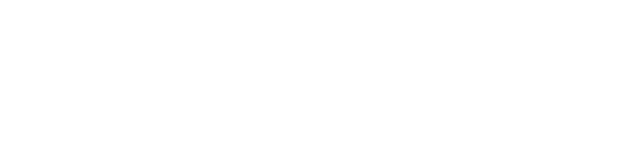
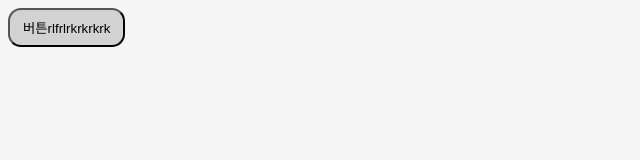
Before and after one commit to oloklkl/popmart, a plain HTML site: page page/popStory.html in a window 1280 px wide. Shown: the whole page, without its empty margins (0-640 px from the left). Drawn offline with Linux system fonts and the light colour scheme.

Commit message:
button 기본 속성 test

```diff
--- a/page/popStory.html
+++ b/page/popStory.html
@@ -0,0 +1,16 @@
+<!DOCTYPE html>
+<html lang="en">
+<head>
+    <meta charset="UTF-8">
+    <meta name="viewport" content="width=device-width, initial-scale=1.0">
+    <link rel="stylesheet" href="/css/output/styles.css">
+    <title>Document</title>
+</head>
+<body>
+    <div>
+        <button>버튼rlfrlrkrkrkrk</button>
+
+    </div>
+
+</body>
+</html>
--- a/scss/components/_buttons.scss
+++ b/scss/components/_buttons.scss
@@ -0,0 +1,49 @@
+button {
+    display: flex;
+    align-items: center;
+    border-radius: 13px;
+    background-color: #d2d2d2;
+    width: auto;
+    height: 39px;
+    padding: 16px 13px 16px 13px;
+
+    $colors: (
+  "btnblack": #000000,
+  "btngray": #4D5053,
+  "btnred": #E02121
+);
+}
+// 로그인 회원인증
+// .black_btn{
+//     width: 504px;
+//     height: 54px;
+//     background-color: black;
+//     color: white;
+//     border-radius: 20px;
+// }
+
+// .gray_btn{
+//     width: 504px;
+//     height: 55px;
+//     background-color: #DDE1E6;
+//     color: black;
+//     border-radius: 20px;
+// }
+// // 로그인 회원인증
+// .black_small_btn{
+//     width: 80px;
+//     height: 27px;
+//     background-color: black;
+//     color: white;
+//     border-radius: 10px;
+// }
+
+// // 변경
+// .black_middle_btn{
+//     width: 504px;
+//     height: 55px;
+//     background-color: #DDE1E6;
+//     color: black;
+//     border-radius: 13px;
+//     border: 2px solid #000000;
+// }
--- a/scss/styles.scss
+++ b/scss/styles.scss
@@ -5,3 +5,4 @@
 @use './pages/home';
 @use './pages/mypage';
 @use './pages/product';
+@use './components/buttons'
```
Also changed, not shown: css/output/styles.css, 1 other file.
